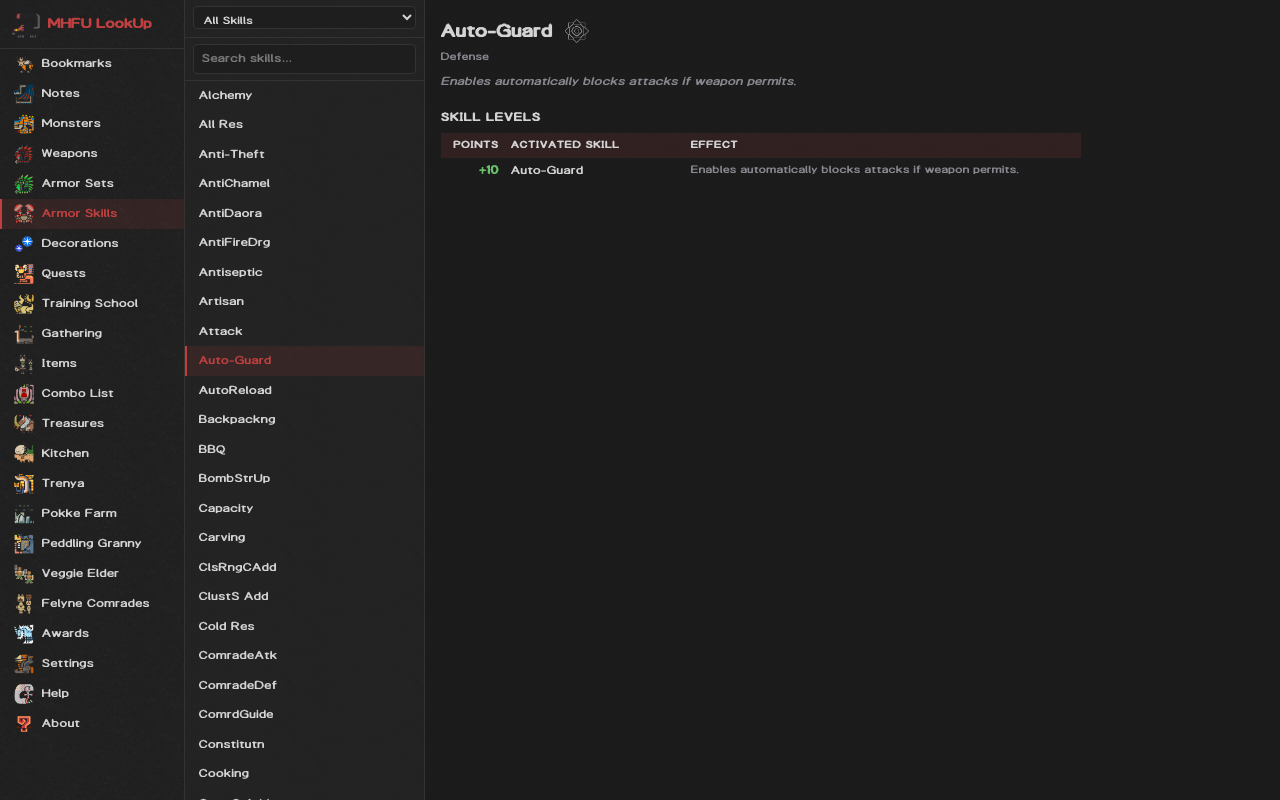
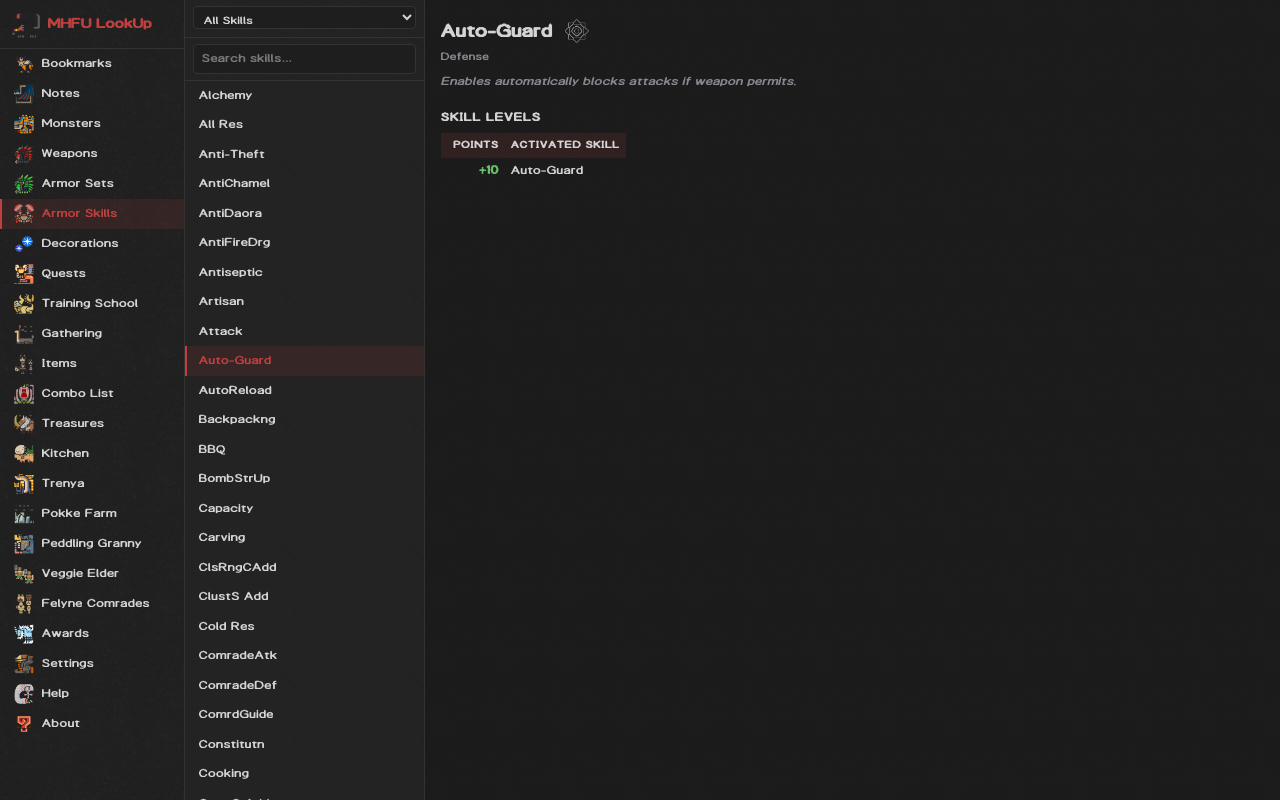
Before and after one commit to ArmoredRaven17/MHFU-LookUp-Test, a React (Vite) app in the folder web/: page /armorskills in a window 1280 px wide. Both pictures are taken after a click on the button "Auto-Guard". Built offline with nearby package versions, Linux system fonts and the light colour scheme.

Commit message:
Armor Skills: hide redundant Effect column for single-tier skills

```diff
--- a/web/src/pages/ArmorSkillsPage.tsx
+++ b/web/src/pages/ArmorSkillsPage.tsx
@@ -186,14 +186,15 @@ function SkillDetail({ skill: s, pieces }: { skill: Skill; pieces: PieceEntry[]
         </p>
       )}
 
-      {/* Skill levels table */}
+      {/* Skill levels table — single-tier skills skip the Effect column since it's just
+          a repeat of the description already shown above. */}
       <Section title="Skill Levels">
-        <table style={{ borderCollapse: 'collapse', width: '100%', maxWidth: 640 }}>
+        <table style={{ borderCollapse: 'collapse', width: s.levels.length > 1 ? '100%' : 'auto', maxWidth: 640 }}>
           <thead>
             <tr>
               <th className="tbl-header" style={{ textAlign: 'right', width: 64 }}>Points</th>
-              <th className="tbl-header" style={{ textAlign: 'left', width: 180 }}>Activated Skill</th>
-              <th className="tbl-header" style={{ textAlign: 'left' }}>Effect</th>
+              <th className="tbl-header" style={{ textAlign: 'left', width: s.levels.length > 1 ? 180 : undefined }}>Activated Skill</th>
+              {s.levels.length > 1 && <th className="tbl-header" style={{ textAlign: 'left' }}>Effect</th>}
             </tr>
           </thead>
           <tbody>
@@ -205,9 +206,11 @@ function SkillDetail({ skill: s, pieces }: { skill: Skill; pieces: PieceEntry[]
                   {signStr(lv.points)}
                 </td>
                 <td className="tbl-cell">{lv.name}</td>
-                <td className="tbl-cell" style={{ color: 'var(--muted)', fontSize: 12 }}>
-                  {lv.description}
-                </td>
+                {s.levels.length > 1 && (
+                  <td className="tbl-cell" style={{ color: 'var(--muted)', fontSize: 12 }}>
+                    {lv.description}
+                  </td>
+                )}
               </tr>
             ))}
           </tbody>
```
